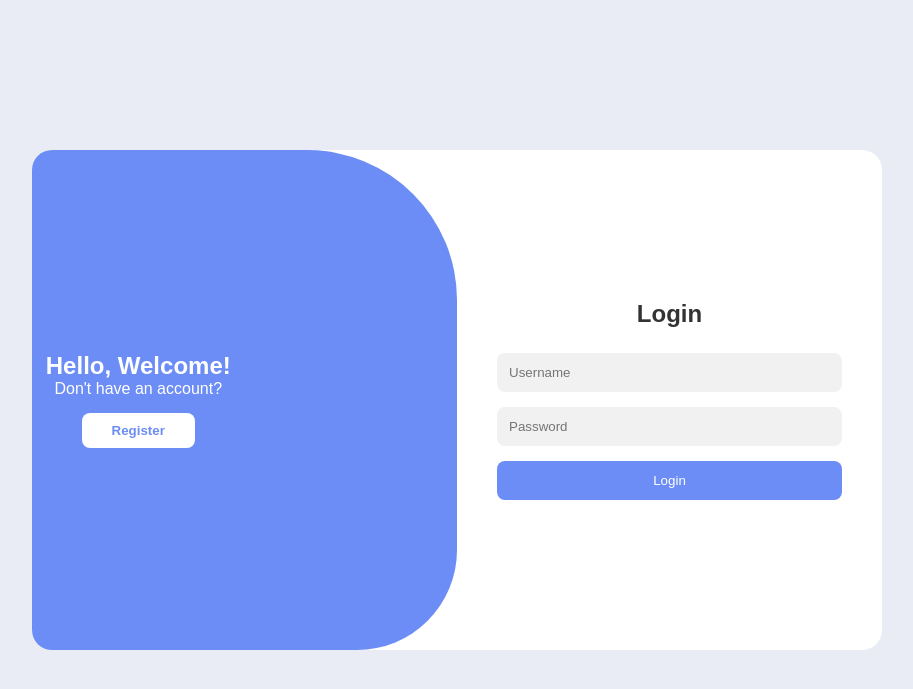
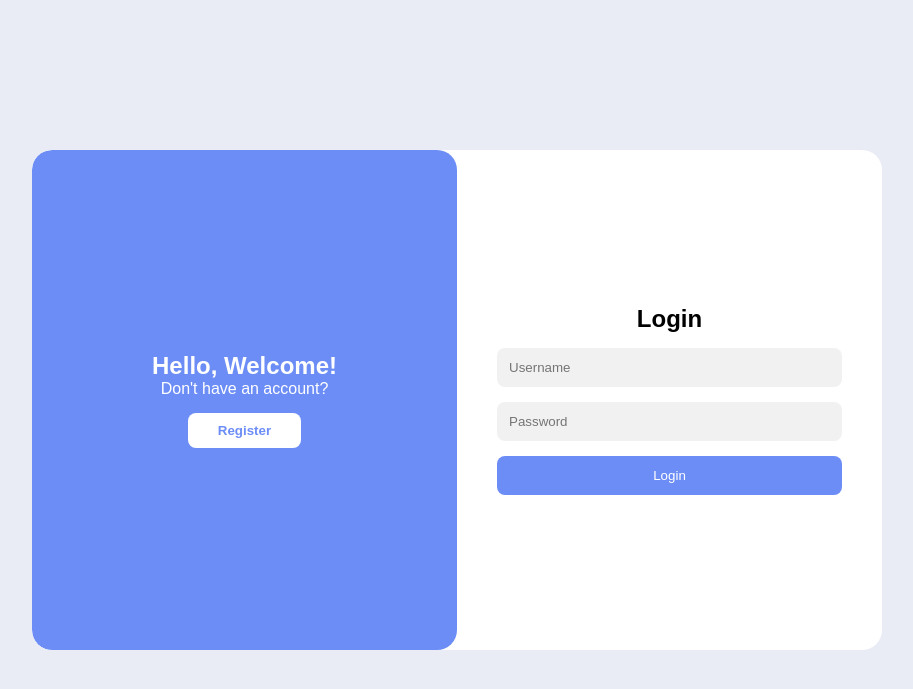
Before and after one commit to Geo-park/absen21, a PHP site: page / in a window 1280 px wide. Shown: the top 689 px of the page, without its empty margins (183-1096 px from the left). Run offline with PHP 8.4, Linux system fonts and the light colour scheme.

Commit message:
Refactor login.css for improved styling and layout
udah diubah by: Kupat;

```diff
--- a/login.css
+++ b/login.css
@@ -23,20 +23,21 @@ body {
     display: flex;
 }
 
-/* LEFT BLUE PANEL */
+/* BLUE PANEL */
 .slide-panel {
     position: absolute;
     left: 0;
     width: 50%;
     height: 100%;
     background: #6c8df5;
-    border-radius: 0 150px 150px 0;
-    border-bottom-right-radius: 100px;
+    border-top-left-radius: 20px;
+    border-bottom-left-radius: 20px;
+    border-top-right-radius: 20px;
+    border-bottom-right-radius: 20px;
 
     display: flex;
     justify-content: center;
     align-items: center;
-
     transition: .6s ease-in-out;
 }
 
@@ -44,19 +45,20 @@ body {
     left: 50%;
 }
 
+/* CONTENT INSIDE PANEL */
 .panel-content {
+    position: absolute;
+    width: 80%;
     text-align: center;
     color: white;
-    position: absolute;
-    width: 80%;
     opacity: 0;
-    transition: .6s ease-in-out;
+    transition: .5s ease-in-out;
 }
 
-.login-panel { opacity: 1; }
-.slide-panel.move .login-panel { opacity: 0; }
+.login-panel { opacity: 1; z-index: 10;}
+.slide-panel.move .login-panel { opacity: 0; pointer-events: none;}
 
-.slide-panel.move .register-panel { opacity: 1; }
+.slide-panel.move .register-panel { opacity: 1; pointer-events: auto;}
 
 /* FORM BOXES */
 .form-box {
@@ -67,17 +69,14 @@ body {
     flex-direction: column;
     gap: 15px;
     justify-content: center;
-}
-
-.form-box h2 {
-    margin-bottom: 10px;
-    color: #333;
+    transition: .6s ease-in-out;
+    position: absolute;
 }
 
 .form-box input {
     padding: 12px;
+    background: #f1f1f1;
     border: none;
-    background: #f1f1f1;
     border-radius: 8px;
 }
 
@@ -95,31 +94,22 @@ body {
     opacity: .8;
 }
 
-/* POSITION */
 .login-box { position: absolute; right: 0; }
+
 .register-box {
-    position: absolute;
-    left: 0;
-    opacity: 0;
-    transition: .6s ease-in-out;
+    position: absolute; left: 0; opacity: 0;
+    pointer-events: auto;
 }
 
 .slide-panel.move ~ .register-box {
     opacity: 1;
+    pointer-events: auto;
 }
-
 .slide-panel.move ~ .login-box {
     opacity: 0;
+    pointer-events: none;
 }
-
-.slide-panel,
-.panel-content,
-.panel-btn {
-    z-index: 5;
-    position: relative;
-}
-
-/* TOMBOL DI PANEL BIRU */
+/* BUTTON ON PANEL */
 .panel-btn {
     margin-top: 15px;
     padding: 10px 30px;
```
